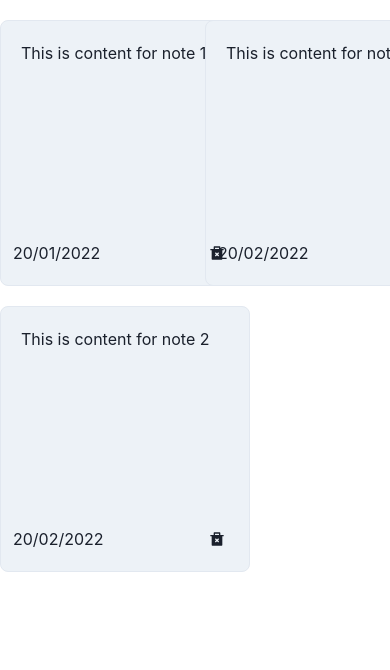
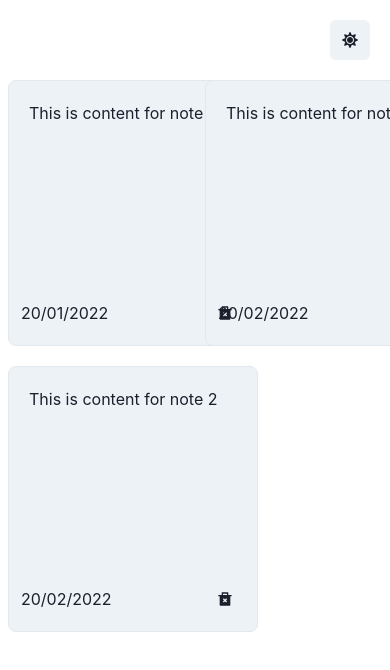
Before and after one commit to shoaibiqbal0/react-notes-app, a React (Create React App) app: page / in a window 390 px wide. Shown: the top 670 px of the page. Built offline with nearby package versions, Linux system fonts and the light colour scheme.

Commit message:
Fixed responsiveness and added dark mode toggle

```diff
--- a/src/App.js
+++ b/src/App.js
@@ -1,9 +1,11 @@
 import React from "react";
+import Header from "./components/Header";
 import NotesList from "./components/NotesList";
 
 const App = () => {
   return (
     <div>
+      <Header />
       <NotesList />
     </div>
   );
--- /dev/null
+++ b/src/components/Header.jsx
@@ -0,0 +1,14 @@
+import { IconButton, useColorMode, VStack } from "@chakra-ui/react";
+import React from "react";
+import { FaSun, FaMoon } from "react-icons/fa";
+
+const Header = () => {
+  const { colorMode, toggleColorMode } = useColorMode();
+  return (
+    <VStack p="5" align="flex-end">
+      <IconButton icon={<FaSun />} onClick={toggleColorMode} />
+    </VStack>
+  );
+};
+
+export default Header;
--- a/src/components/NotesList.jsx
+++ b/src/components/NotesList.jsx
@@ -10,7 +10,7 @@ const NotesList = () => {
   ]);
   return (
     <Flex justify="center">
-      <SimpleGrid columns={[2, 2, 3]} pt="5" spacing="5" maxW="1000px">
+      <SimpleGrid columns={[2, 2, 3]} spacing="5" mx="2">
         {notes.map((note, index) => {
           return <Note key={index} date={note.date} content={note.content} />;
         })}
--- a/src/index.js
+++ b/src/index.js
@@ -1,12 +1,13 @@
 import React from "react";
 import ReactDOM from "react-dom/client";
 import App from "./App";
-import { ChakraProvider } from "@chakra-ui/react";
+import { ChakraProvider, ColorModeScript } from "@chakra-ui/react";
 
 const root = ReactDOM.createRoot(document.getElementById("root"));
 root.render(
   <React.StrictMode>
     <ChakraProvider>
+      <ColorModeScript initialColorMode="system" />
       <App />
     </ChakraProvider>
   </React.StrictMode>
```
